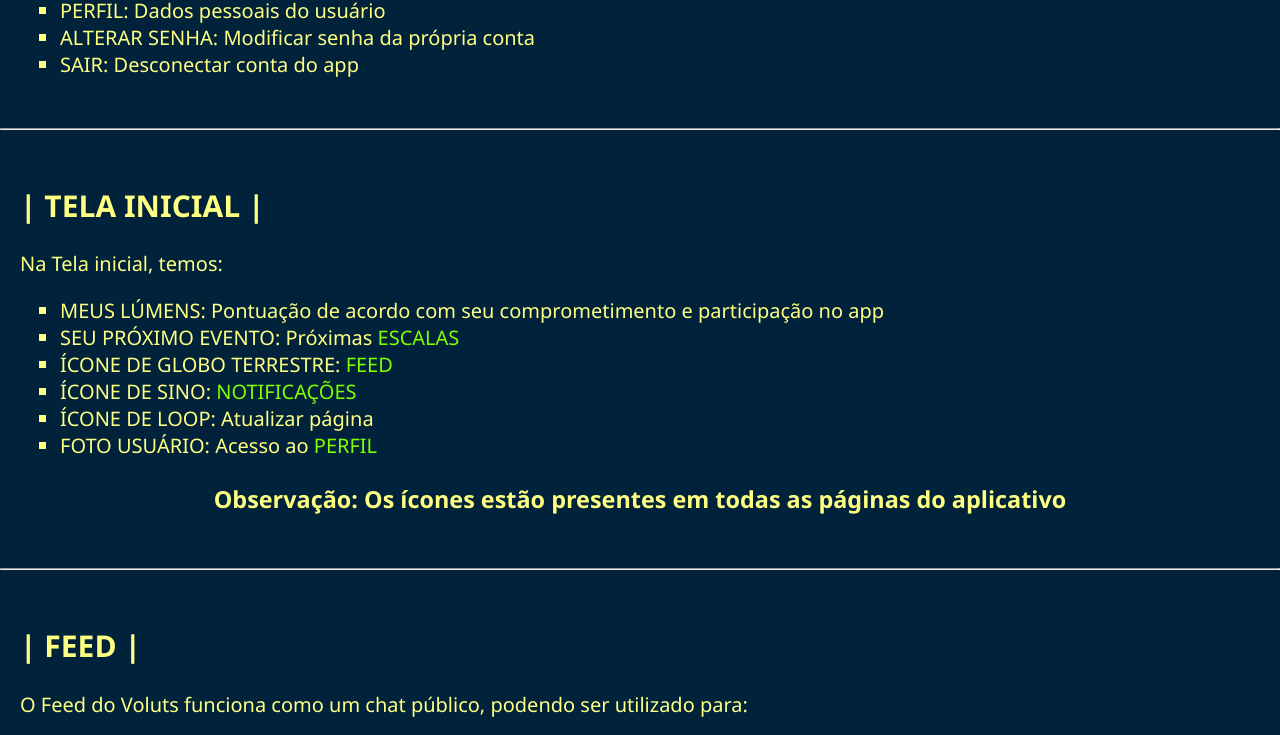
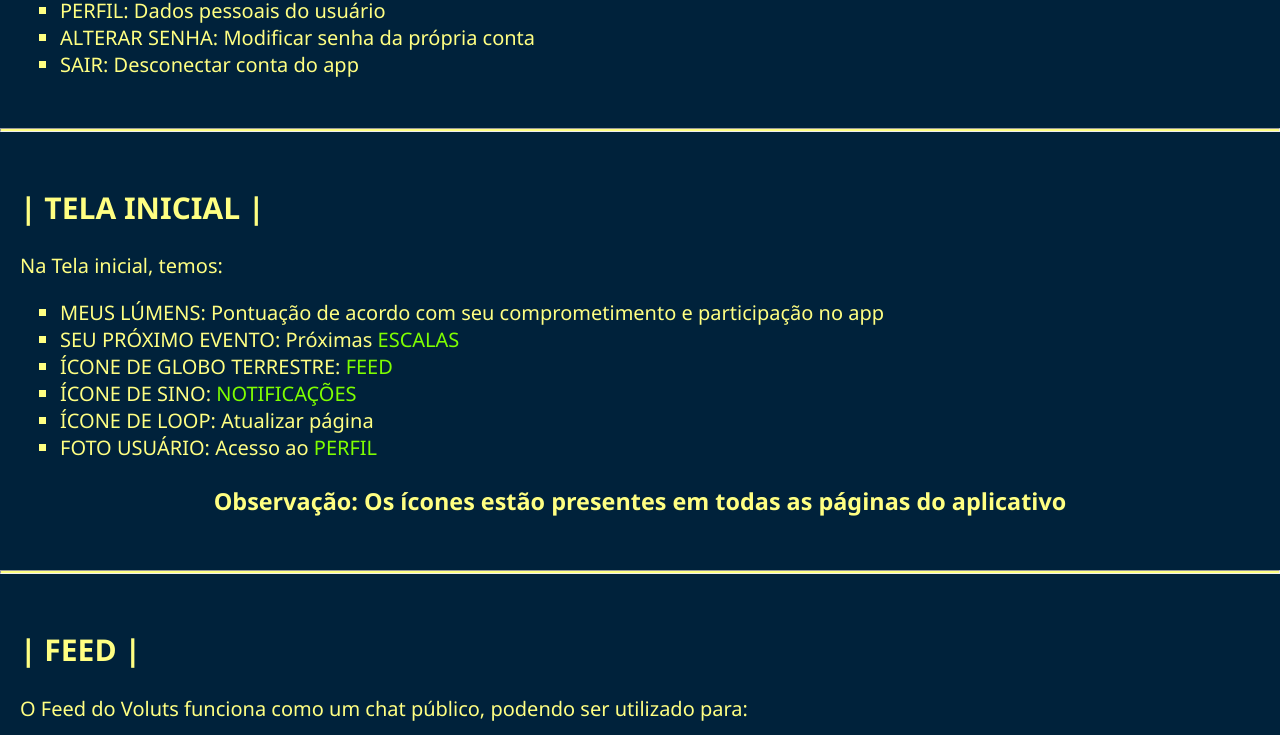
Before and after one commit to JonathanGS47/manual-transmissao, a plain HTML site: page voluts.html in a window 1280 px wide. Shown: the part 2886-3621 px from the top of the page. Drawn offline with Linux system fonts and the light colour scheme; a web font is replaced by a local one.

Commit message:
Add files via upload

```diff
--- a/estilo.css
+++ b/estilo.css
@@ -12,6 +12,10 @@ body {
   padding: 0;
   margin: 0;
   background-color: rgb(4,2,4);
+}
+hr{
+  height: 2px;
+  background-color: #FFFF82;
 }
 .gif-loading img{
   width: 300px;
```
